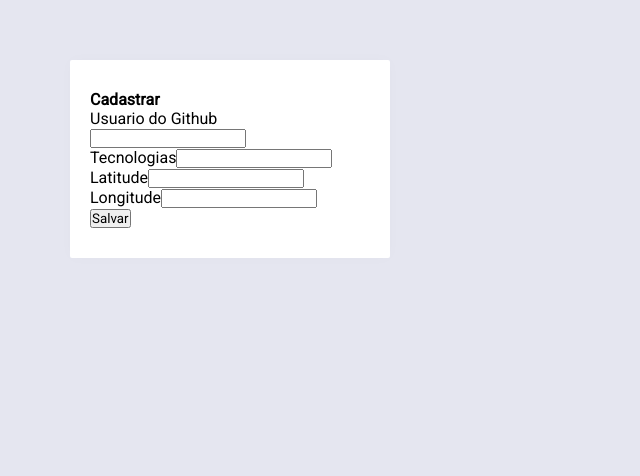
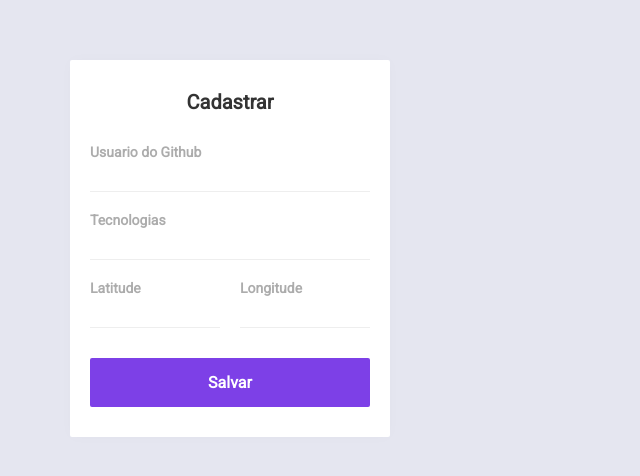
Before and after one commit to helenapaixao/DevRadar, a React (Create React App) app in the folder Frontend/web/: page / in a window 1280 px wide. Shown: the top 476 px of the page, without its empty margins (0-640 px from the left). Built offline with nearby package versions, Linux system fonts and the light colour scheme.

Commit message:
sidebar styles finished

```diff
--- a/Frontend/web/src/Header.js
+++ b/Frontend/web/src/Header.js
@@ -1,5 +1,4 @@
 import React from 'react';
-
 
 function Header(props) {
 return <h1>{props.title}</h1>
--- a/Frontend/web/src/Sidebar.css
+++ b/Frontend/web/src/Sidebar.css
@@ -5,3 +5,66 @@
   border-radius: 2px;
   padding: 30px 20px;
 }
+
+aside strong {
+  font-size: 20px;
+  text-align: center;
+  display: block;
+  color: #333;
+}
+
+aside form {
+  margin-top: 30px;
+}
+
+aside form .input-block + .input-block {
+  margin-top: 20px;
+}
+aside form .input-group {
+  margin-top: 20px;
+  display: grid;
+  gap: 20px;
+  grid-template-columns: 1fr 1fr;
+}
+
+aside form .input-group .input-block {
+  margin-top: 0px;
+}
+
+aside form .input-block label {
+  color: #acacac;
+  font-size:14px;
+  font-weight: bold;
+  display: block;
+}
+
+aside form .input-block input {
+  width: 100%;
+  height: 32px;
+  font-size: 14px;
+  color: #666;
+  border: 0;
+  border-bottom:1px solid #eee ;
+}
+
+aside form button[type=submit] {
+  width: 100%;
+  border:0;
+  margin-top: 30px;
+  background: #7d40e7;
+  border-radius:2px;
+  padding: 15px 20px;
+  font-size:16px;
+  font-weight: bold;
+  color: #fff;
+  cursor: pointer;
+}
+
+aside form button[type=submit] :hover {
+  background: #6931ca;
+  transition: background 0.5s;
+}
+
+aside form button[type=submit] :hover {
+  background: #6931ca;
+}
```
